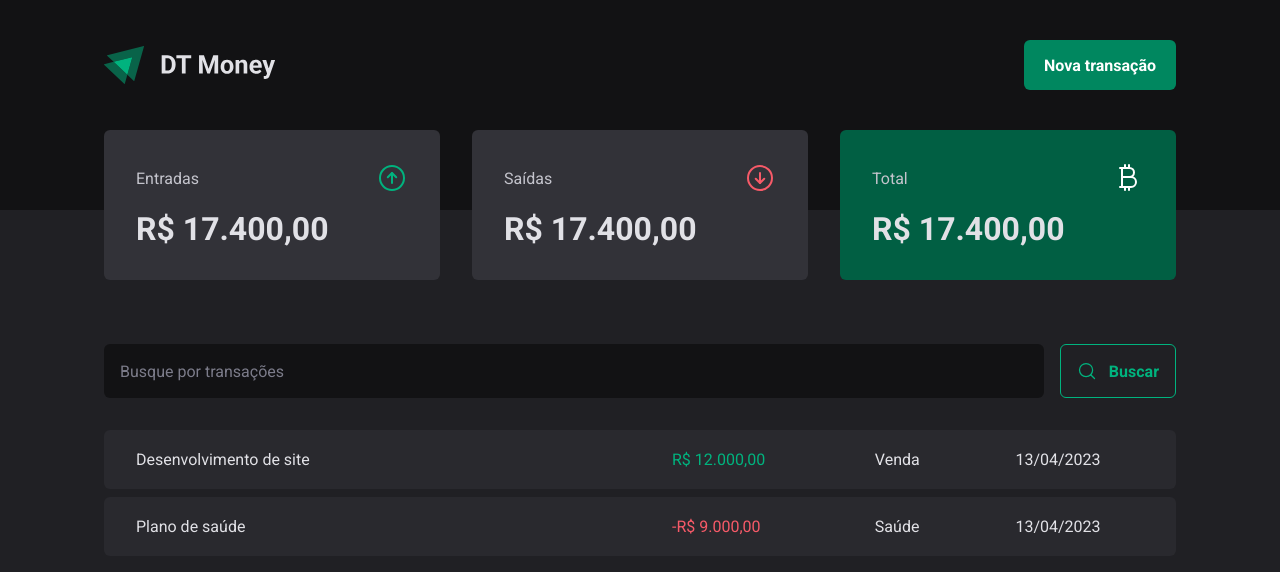
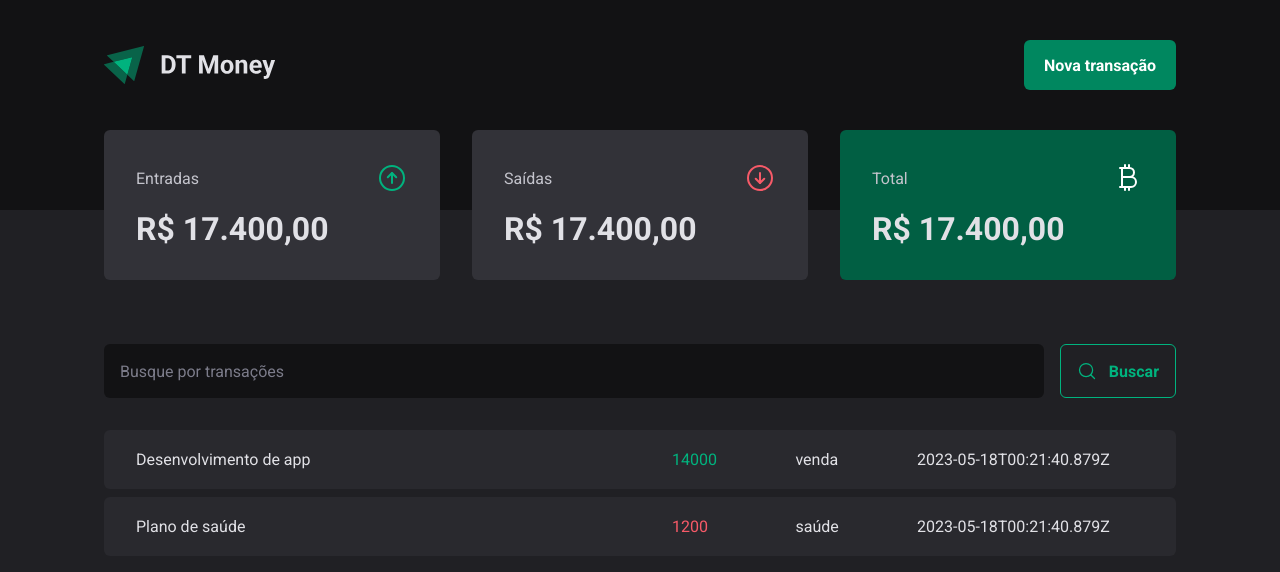
Before and after one commit to marcoscuomo/dt-money, a React (Vite) app: page / in a window 1280 px wide. Shown: the top 572 px of the page. Built offline with nearby package versions, Linux system fonts and the light colour scheme; data requests are answered from the project's data file.

Commit message:
feat: creating request http

```diff
--- a/src/pages/Transactions/index.tsx
+++ b/src/pages/Transactions/index.tsx
@@ -1,10 +1,33 @@
+import { useEffect, useState } from "react";
 import { Header } from "../../components/Header";
 import { Summary } from "../../components/Summary";
 import { SearchForm } from "./components/SearchForm";
 
 import { PriceHighlight, TransactionsContainer, TransactionsTable } from "./styles";
 
+interface Transaction {
+  id: number;
+  description: string;
+  type: 'income' | 'outcome';
+  price: number;
+  category: string;
+  createdAt: string;
+}
+
 export function Transactions() {
+
+  const [transactions, setTransactions] = useState<Transaction[]>([]);
+
+  const loadTransactions = async () => {
+    const response = await fetch('http://localhost:3333/transactions');
+    const data = await response.json();
+    setTransactions(data);
+  }
+
+  useEffect(() => {
+    loadTransactions();
+  }, []);
+
   return(
     <div>
       <Header />
@@ -16,22 +39,18 @@
 
         <TransactionsTable>
           <tbody>
-            <tr>
-              <td width="50%">Desenvolvimento de site</td>
-              <td>
-                <PriceHighlight variant="income">R$ 12.000,00</PriceHighlight>
-              </td>
-              <td>Venda</td>
-              <td>13/04/2023</td>
-            </tr>
-            <tr>
-              <td width="50%">Plano de saúde</td>
-              <td>
-                <PriceHighlight variant="outcome">-R$ 9.000,00</PriceHighlight>
-              </td>
-              <td>Saúde</td>
-              <td>13/04/2023</td>
-            </tr>
+            {transactions.map(transaction => {
+              return(
+                <tr key={transaction.id}>
+                  <td width="50%">{transaction.description}</td>
+                  <td>
+                    <PriceHighlight variant={transaction.type}>{transaction.price}</PriceHighlight>
+                  </td>
+                  <td>{transaction.category}</td>
+                  <td>{transaction.createdAt}</td>
+                </tr>
+              )
+            })}
           </tbody>
         </TransactionsTable>
       </TransactionsContainer>
```
